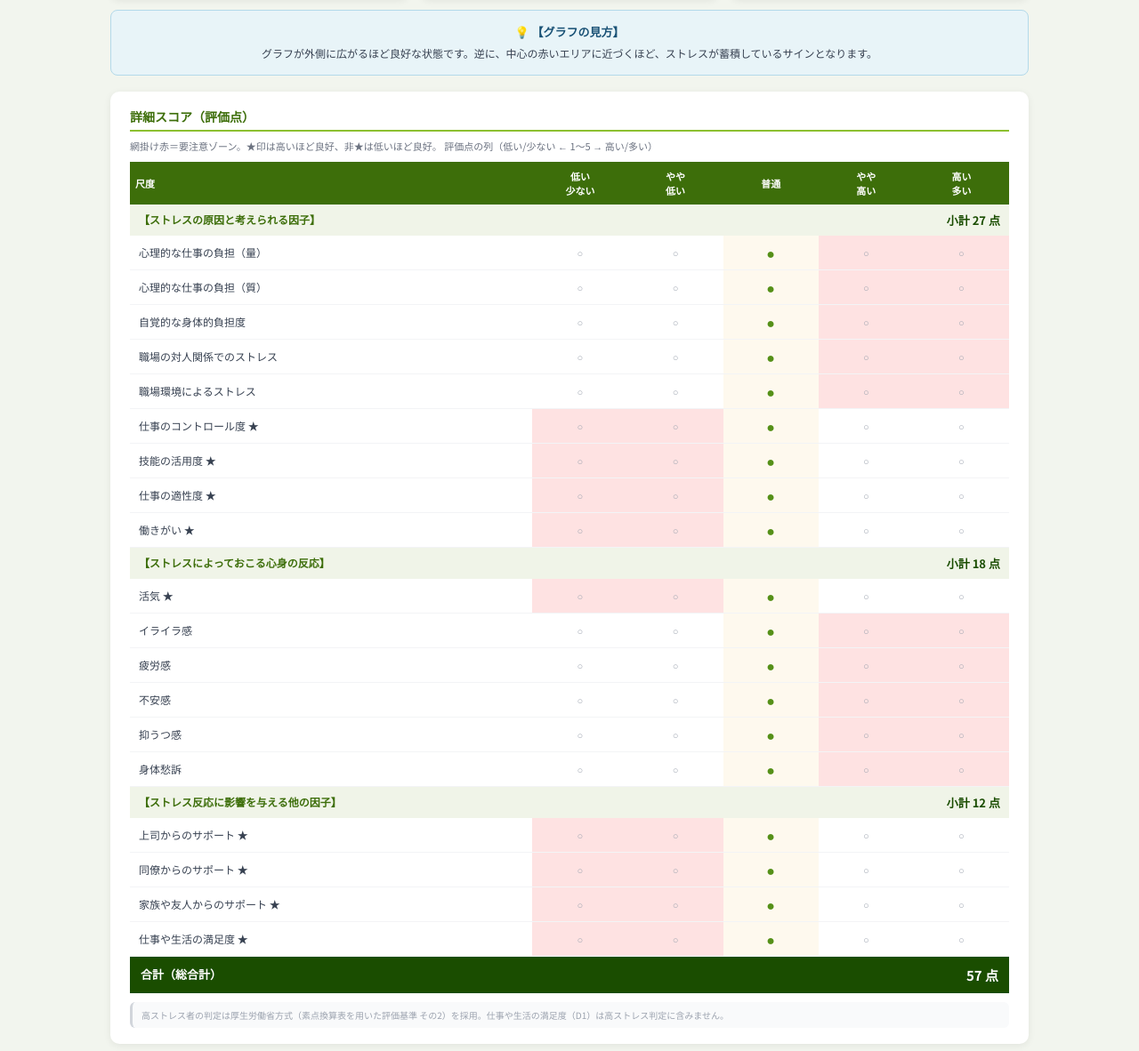
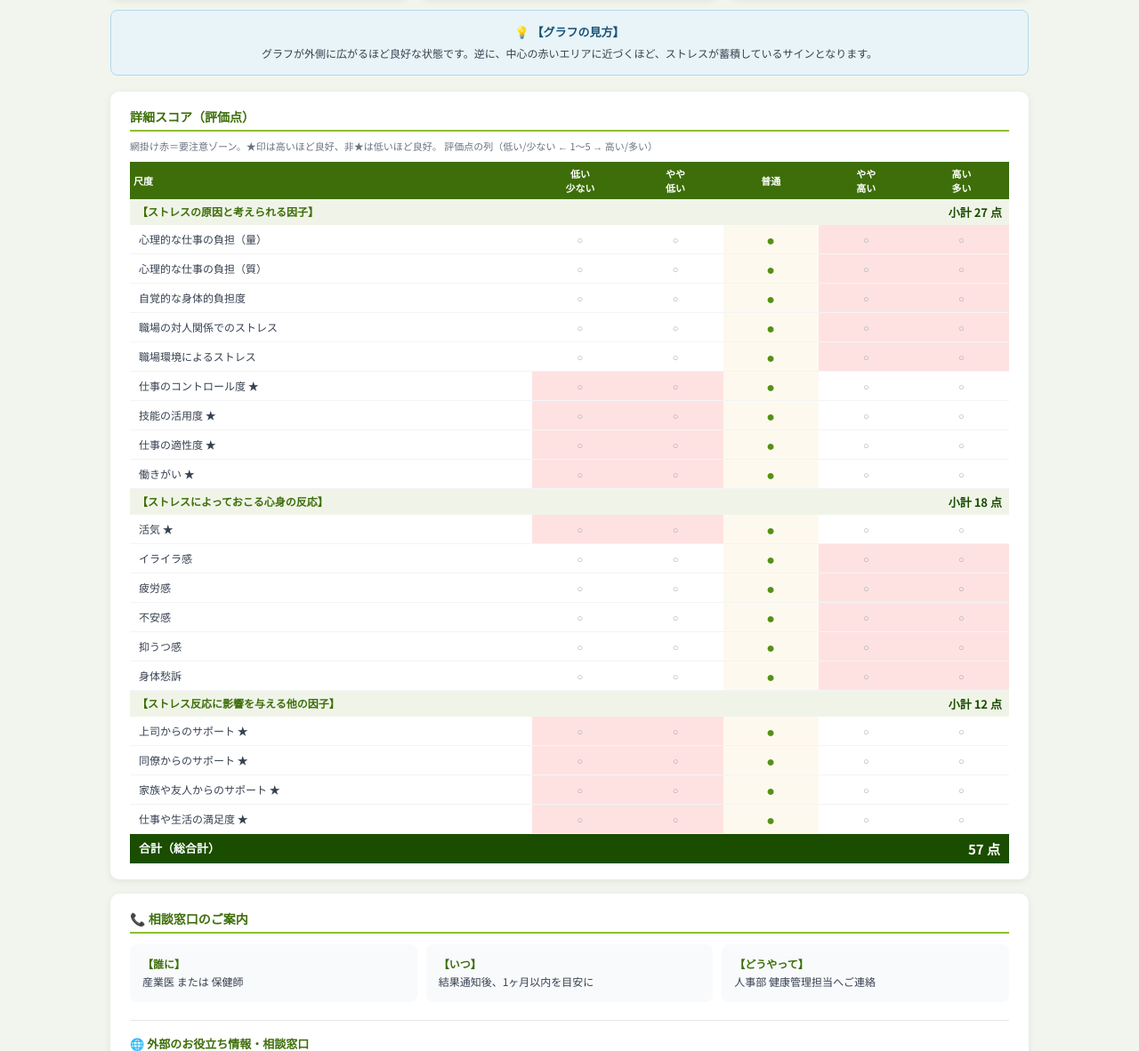
Before and after one commit to tamaki-jpg/stress-check-app, a Flask app: template templates/result.html in a window 1280 px wide. Shown: the part 746-1928 px from the top of the page at 89% size. Run offline with Flask 3, Linux system fonts and the light colour scheme; the template is opened without the code that fills it: most values are stand-ins (such as "Sample title", 1, 10 or a date in 2020); some libraries are stand-ins or nearby versions.

Commit message:
fix: 詳細スコア表の注記削除とセル余白削減でPDF2ページ目を最適化
- 「高ストレス者の判定は…」注記テキストを削除
- th/epCell/secRow/totalRowのpaddingを削減し
  表全体がA4縦1ページに収まるよう調整

Co-Authored-By: Claude Sonnet 4.6 <noreply@anthropic.com>

```diff
--- a/templates/result.html
+++ b/templates/result.html
@@ -495,9 +495,6 @@
                 <tr><td colSpan={6} style={S.totalRow}>合計（総合計）<span style={{...S.total, fontSize:15, color:'white'}}>{sumA + sumB + sumC} 点</span></td></tr>
               </tbody>
             </table>
-            <div style={S.note}>
-              高ストレス者の判定は厚生労働省方式（素点換算表を用いた評価基準 その2）を採用。仕事や生活の満足度（D1）は高ストレス判定に含みません。
-            </div>
           </div>
 
           {/* ── 個別アドバイスセクション ── */}
@@ -676,12 +673,12 @@
       sec:       {fontSize:14,fontWeight:700,color:'#3d6e0a',marginBottom:8,paddingBottom:5,borderBottom:'2px solid #8cc030'},
       hint:      {fontSize:11,color:'#6b7280',marginBottom:10},
       tbl:       {width:'100%',borderCollapse:'collapse',fontSize:12},
-      th:        {padding:'8px 6px',fontWeight:600,fontSize:11,textAlign:'center'},
+      th:        {padding:'5px 4px',fontWeight:600,fontSize:11,textAlign:'center'},
       epLabel:   {padding:'7px 10px',borderBottom:'1px solid #f3f4f6',fontSize:12,color:'#374151'},
-      epCell:    {padding:'7px 4px',borderBottom:'1px solid #f3f4f6',textAlign:'center',width:'9%'},
-      secRow:    {padding:'8px 10px',background:'#f0f4e8',fontWeight:700,fontSize:12,color:'#3d6e0a'},
+      epCell:    {padding:'4px 3px',borderBottom:'1px solid #f3f4f6',textAlign:'center',width:'9%'},
+      secRow:    {padding:'5px 8px',background:'#f0f4e8',fontWeight:700,fontSize:12,color:'#3d6e0a'},
       total:     {float:'right',fontWeight:700,fontSize:13,color:'#1a4d00'},
-      totalRow:  {padding:'10px 12px',background:'#1a4d00',color:'white',fontWeight:700,fontSize:13},
+      totalRow:  {padding:'6px 10px',background:'#1a4d00',color:'white',fontWeight:700,fontSize:13},
       note:      {marginTop:10,padding:'7px 10px',background:'#f9fafb',borderRadius:6,fontSize:10,color:'#9ca3af',borderLeft:'3px solid #d1d5db'},
       cGrid:     {display:'grid',gridTemplateColumns:'repeat(3,1fr)',gap:10},
       cItem:     {background:'#f9fafb',borderRadius:8,padding:'12px 14px',fontSize:12,color:'#374151',lineHeight:1.7},
```
